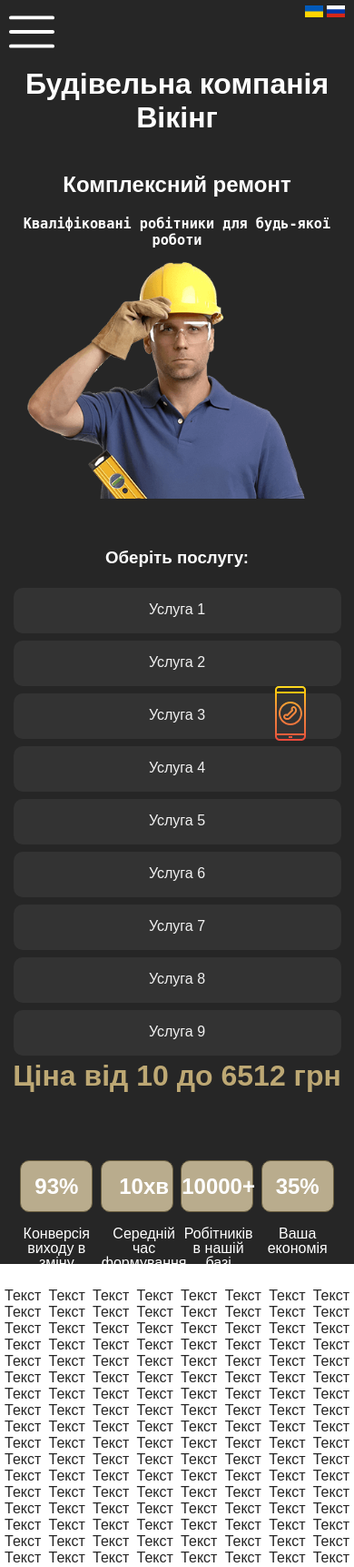
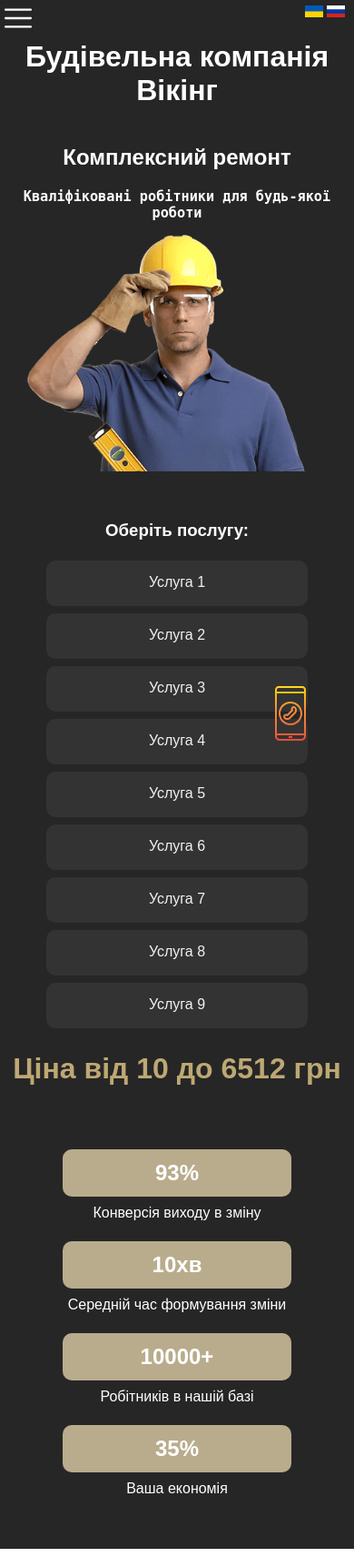
Before and after one commit to argusus/viking, a Django app: a page that uses main/templates/main/base.html in a window 390 px wide. Shown: the top 1722 px of the page at 91% size. Run offline with Django 3.2, Linux system fonts and the light colour scheme; data comes from the database, SQL or seed files in the repository.

Commit message:
adaptation advert

```diff
--- a/main/templates/main/base.html
+++ b/main/templates/main/base.html
@@ -61,8 +61,8 @@
     </div>
     <!-- ************************************* -->
     <div class="MobileFoot">
-        <div class="burger"><img src="{% static '/main/img/menu.svg' %}" alt="menu" height="50px"></div>
-        <div class="close"><img src="{% static '/main/img/close.png' %}" alt="menu" height="50px"></div>
+        <div class="burger"><img src="{% static '/main/img/menu.svg' %}" alt="menu" height="30px"></div>
+        <div class="close"><img src="{% static '/main/img/close.png' %}" alt="menu" height="30px"></div>
         <nav>
             <a href="{% url 'home' %}">{% translate 'Головна' %}</a><br>
             <a href="{% url 'services' %}">{% translate 'Послуги' %}</a><br>
--- a/main/templates/main/index.html
+++ b/main/templates/main/index.html
@@ -13,16 +13,17 @@
     $(setInterval(function(){
         if(c===0 && $(window).scrollTop() >= $('.advert').offset().top - ($(window).height() + 50)){
             c=1;
-            $(".advert li").animate({
-                width: "21%",
+            $(".add").animate({
+                width: "260px",
             }, 300);
         } else if($(window).scrollTop() <= $('.advert').offset().top - $(window).height()) {
             c=0;
-            $(".advert li").css({
-                width: "20%",
+            $(".add").css({
+                width: "252px",
             });
         }
     }, 310))
+
 </script>
 {% endblock %}
 
@@ -30,15 +31,18 @@
 
 {% block content %}
 <div>
-    <h1 align="center">{% translate 'Будівельна компанія Вікінг' %}</h1>
+    <h1 class="hh1" align="center">{% translate 'Будівельна компанія Вікінг' %}</h1>
     <div style="margin-bottom: 50px">
-
+<!-- ----------------------------- -->
         <div class="InTitle">
             <h2 align="center">{% translate 'Комплексний ремонт' %}</h2>
             <h3 align="center" style="font-family: monospace">{% translate 'Кваліфіковані робітники для будь-якої роботи' %}</h3>
+
+
             {% if service %}
                 <img class="InTitleImgMobil" src="{% static 'main/img/pngegg-mobile.png' %}" alt="handyman">
                 <h3 align="center" style="margin-top: 50px">{% translate 'Оберіть послугу' %}:</h3>
+
 
                 <ul class="rab">
                     {% for i in service %}
@@ -46,14 +50,20 @@
                     {% endfor %}
                 </ul>
 
-            <h1 style="color: #bda874">{% blocktranslate with min_price=min_price.price max_price=max_price.price %}Ціна від {{ min_price }} до {{ max_price }} грн{% endblocktranslate %}</h1>
+
+                <h1 style="color: #bda874; margin-bottom: 0">{% blocktranslate with min_price=min_price.price max_price=max_price.price %}Ціна від {{ min_price }} до {{ max_price }} грн{% endblocktranslate %}</h1>
             {% else %}
                 <h3>{% translate 'Адміністратор ще не додав послуг' %}</h3>
             {% endif %}
         </div>
 
+
+
         <div class="InTitleImg"><img src="{% static 'main/img/pngegg.png' %}" alt="handyman" width="45%"></div>
+
     </div>
+
+<!-- ----------------------------- -->
     <div>
         <div class="advert">
             <ul style="padding-left: 0;">
@@ -64,6 +74,7 @@
             </ul>
         </div>
     </div>
+
 </div>
 {% endblock %}
 
--- a/static/main/style/style.css
+++ b/static/main/style/style.css
@@ -30,8 +30,6 @@ header{
 .foot{
 	position: fixed;
 	display: block;
-	margin-left: auto;
-	margin-right: auto;
 	width: 100%;
 }
 .foot nav{
@@ -94,7 +92,7 @@ header{
 	border: solid rgba(245, 238, 220, 0.25) 1px;
 	border-radius: 10px;
 	background-color: #333333;
-	width: 77%;
+	width: -webkit-fill-available;
 	padding: 10px 20px;
 	margin: 5px 10px;
 }
@@ -103,8 +101,9 @@ header{
 }
 .burger, .close{
 	display: inline-block;
-	width: 54px;
-	padding: 10px;
+	width: auto;
+	height: auto;
+	padding: 5px;
 }
 /*/////////////////////////////////*/
 
@@ -138,9 +137,9 @@ header{
 
 .rab{
 	text-align: center;
-	margin: 0;
+	margin: 0 auto;
 	padding: 0;
-	width: 100%;
+	width: 80%;
 }
 
 .InTitle li{
@@ -190,29 +189,28 @@ header{
 	text-align: center;
 	margin-bottom: 55px;
 }
+
 .advert li{
+	list-style-type: none;
+	display: inline-block;
+	text-align: center;
+	width: 252px;
+	height: 96px;
+	line-height: 2px;
+	margin-bottom: 5px;
+}
+.advert h2{
 	background-color: #b9ac8d;
-	width: 20%;
-	height: 55px;
-	list-style-type: none;
-	display: inline-grid;
-	text-align: center;
+	width: auto;
+	//height: auto;
+	padding: 25px 10px;
 	border-radius: 10px;
-	margin: 2px;
-	line-height: 1em;
-	border: #6e6243 solid 1px;
-	vertical-align: center;
-}
-.advert h3{
-	color: #E6E6FA;
+	border: none;
+	margin-bottom: 15px;
 }
 /*////////////////////////////////*/
 
 .serviceTabl{
-	//display: block;
-	//width: 60%;
-	//margin-right: auto;
-	//margin-left: auto;
 }
 
 .serviceAndPrise{
@@ -499,8 +497,16 @@ footer div{
 	.footerContainer{
 		max-width: 750px;
 	}
-	.ulCont{
-		width: ;
+	.foot{
+		display: none;
+		width: auto;
+	}
+	.MobileFoot{
+		display: inline;
+	}
+	header{
+		text-align: left;
+		height: auto;
 	}
 	.InTitle{
 		margin-top: 0;
@@ -537,7 +543,7 @@ footer div{
 	.MobileFoot{
 		display: inline;
 	}
-	.center h1{
+	.hh1{
 		margin-top: 0;
 	}
 	header{
```
Lines whose indentation alone changed are shown as unchanged.
